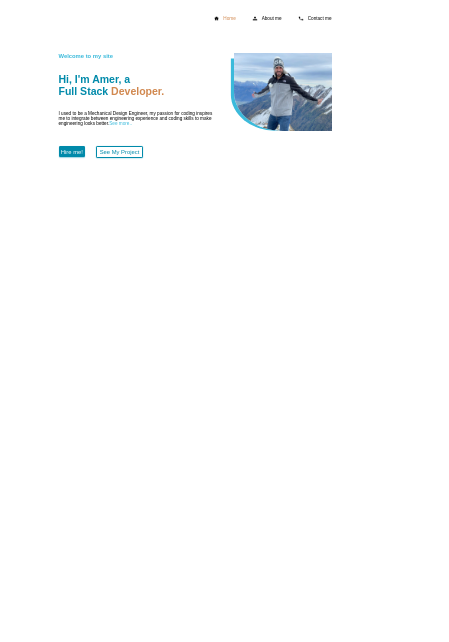
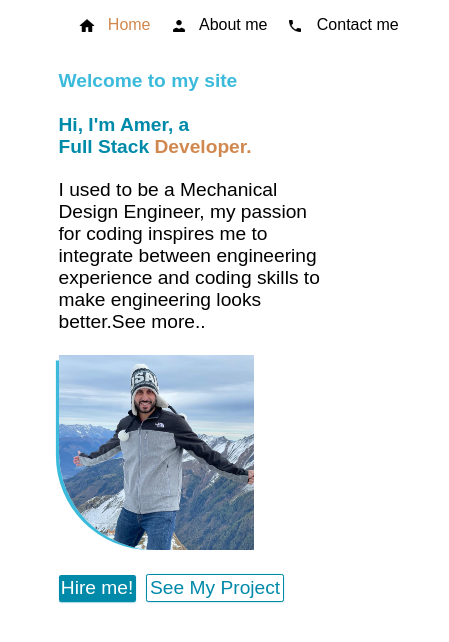
Before and after one commit to HallaqAmer/TAP_Careers, a plain HTML site: page index.html in a window 390 px wide. Shown: the whole page, 449 px wide, since content can reach past the window. Drawn offline with Linux system fonts and the light colour scheme.

Commit message:
Assignment

```diff
--- a/index.html
+++ b/index.html
@@ -4,178 +4,37 @@
     <meta charset="UTF-8">
     <meta name="viewport" content="width=device-width, initial-scale=1.0">
     <title>Amer Hallaq</title>
-    <style>
-
-        * {
-            padding: 0;
-            margin: 0;
-        }
-        body {
-            font-family:'Poppins', sans-serif;
-            color: black;
-            background-color: white;
-        }
-
-        .buttons, .main-section, nav ul {
-
-            margin-left: 15%;
-            margin-right: 15%;
-        }
-
-        nav {
-
-            width: 100%;
-
-        }
-
-        nav img {
-
-            width: 1.5vw;
-            height: 1.5vw;
-        }
-
-        nav ul {
-            display: flex;
-            justify-content: flex-end;
-            align-items: center;
-            list-style-type: none;
-            font-size: 1.2vw;
-            margin-top: 4%;
-            margin-bottom: 8%;
-        }
-
-        nav li {
-
-            margin-left: 6%;
-
-        }
-
-        a {
-            text-decoration: none;
-            color: black;
-        }
-
-        .home a, #title {
-            color: #D1884F;
-        }
-
-        .home, .person, .phone {
-            display: flex;
-            align-items: end;
-
-        }
-
-        .welcome, .introduction a {
-
-            color: #3BBADB;
-        }
-
-        .bio {
-            color: #008AAA;
-        }
-
-
-        .main-section {
-
-            display: flex;
-            align-items: top;
-            justify-content: space-between;
-
-        }
-
-        .content h1,h3,p {
-
-            padding-bottom: 8%;
-
-        }
-
-        .content h1 {
-            font-size: 2.7vw;
-        }
-
-        .content p {
-
-            font-size: 1.2vw;
-        }
-
-        .content h3 {
-
-        font-size: 1.5vw;
-        }
-
-        .photo img {
-            width: 25vw;
-            height: 20vw;
-            border-radius: 0 0 0 50%;
-            box-shadow: -1.5vw 0.7vw 0vw -0.7vw #3BBADB ;
-
-        }
-
-        .hire-btn {
-            color: white;
-            background-color:#008AAA;
-            border: none;
-            padding: .6033vw .6vw;
-            margin-right: 1.5vw;
-            box-shadow:  0px .2vw .3vw 0vw #8acbdb ;
-
-        }
-
-        .project-btn {
-            color: #008AAA;
-            background-color:white;
-            border: .1em solid #008AAA;
-            padding: .5vw .8vw;
-            box-shadow:  0px .05vw .3vw 0vw #8acbdb ;
-
-        }
-
-        .project-btn, .hire-btn {
-
-            font-size: 1.5vw;
-            border-radius: .3vw;
-            cursor: pointer;
-        }
-
-        .introduction {
-
-            width:90%;
-        }
-
-
-
-    </style>
+    <link rel="stylesheet" href="styles.css">
 </head>
 <body>
-
-    <nav class="main-nav">
-        <ul>
-            <li class="home"><img src="home.png" alt="home"><a href="#">&nbsp&nbsp Home</a></li>
-            <li class="person"><img src="person.png" alt="person"><a href="#">&nbsp&nbsp About me</a></li>
-            <li class="phone"><img src="phone.png" alt="phone"><a href="#">&nbsp&nbsp Contact me</a></li>
-        </ul>
-
-    </nav>
-    <article>
-        <section class="main-section">
-            <main class="content">
+    <div class="container">
+        <nav class="main-nav dropdown">
+            <ul class="dropdown-content">
+                <li class="home"><img src="home.png" alt="home"><a href="#">&nbsp&nbsp Home</a></li>
+                <li class="person"><img src="person.png" alt="person"><a href="#">&nbsp&nbsp About me</a></li>
+                <li class="phone"><img src="phone.png" alt="phone"><a href="#">&nbsp&nbsp Contact me</a></li>
+            </ul>
+        </nav>
+        <main class="main-section">
+            <section class="content">
                 <h3 class="welcome">Welcome to my site</h3>
-                <h1 class="bio">Hi, I'm Amer, a <br>Full Stack <span id="title">Developer.</span></h1>
-                <p class="introduction">I used to be a Mechanical Design Engineer, my passion for coding
+                <h1 class="header">Hi, I'm Amer, a <br>Full Stack <span id="title">Developer.</span></h1>
+                <p class="bio">I used to be a Mechanical Design Engineer, my passion for coding
                 inspires me to integrate between engineering experience and coding skills
                 to make engineering looks better.<a href="#">See more..</a>
                 </p>
-            </main>
+            </section>
             <figure class="photo">
                 <img src="amerhallaq.jpg" alt="photo">
             </figure>
-        </section>
-
-        <summary class="buttons">
+        </main>
+        <div class="buttons">
             <button class="hire-btn">Hire me!</button>
             <button class="project-btn">See My Project</button>
-        </summary>
+        </div>
 
-    </article>
+
+    </div>
+
 </body>
 </html>
--- /dev/null
+++ b/styles.css
@@ -0,0 +1,226 @@
+:root {
+    --brown: #D1884F;
+    --blue: #008AAA;
+    --light: #3BBADB;
+  }
+
+* {
+    padding: 0;
+    margin: 0;
+    box-sizing: border-box;
+}
+body {
+    font-family:'Poppins', sans-serif;
+    color: black;
+    background-color: white;
+}
+
+.buttons, .main-section, .main-nav ul {
+
+    margin-left: 15%;
+    margin-right: 15%;
+}
+
+.main-nav {
+
+    width: 100%;
+
+}
+
+.main-nav img {
+
+    width: 1.5vw;
+    height: 1.5vw;
+}
+
+.main-nav ul {
+    display: flex;
+    justify-content: flex-end;
+    align-items: center;
+    list-style-type: none;
+    font-size: 1.2vw;
+    margin-top: 4%;
+    margin-bottom: 8%;
+}
+
+.main-nav li {
+
+    margin-left: 6%;
+
+}
+
+a {
+    text-decoration: none;
+    color: black;
+}
+
+.home a, #title {
+    color: var(--brown);
+}
+
+.home, .person, .phone {
+    display: flex;
+    align-items: end;
+
+}
+
+.welcome, .introduction a {
+
+    color: var(--light);
+}
+
+.header {
+    color: var(--blue);
+}
+
+
+.main-section {
+
+    display: flex;
+    align-items: top;
+    justify-content: space-between;
+
+}
+
+.content h1,h3,p {
+
+    padding-bottom: 8%;
+
+}
+
+.header {
+    font-size: 2.5vw;
+}
+
+.bio {
+
+    font-size: 1.3vw;
+}
+
+.welcome {
+
+font-size: 1.4vw;
+}
+
+.photo img {
+    width: 25vw;
+    height: 20vw;
+    border-radius: 0 0 0 50%;
+    box-shadow: -1.5vw 0.7vw 0vw -0.7vw var(--light) ;
+    object-fit: cover;
+
+}
+
+.hire-btn {
+    color: white;
+    background-color:var(--blue);
+    border: none;
+    padding: .6033vw .6vw;
+    margin-right: 1.5vw;
+    box-shadow:  0px .2vw .3vw 0vw #8acbdb ;
+
+}
+
+.project-btn {
+    color: var(--blue);
+    background-color:white;
+    border: .1em solid var(--blue);
+    padding: .5vw .8vw;
+    box-shadow:  0px .05vw .3vw 0vw #8acbdb ;
+
+}
+
+.project-btn, .hire-btn {
+
+    font-size: 1.3vw;
+    border-radius: .3vw;
+    cursor: pointer;
+}
+
+.introduction {
+
+    width:90%;
+}
+
+
+@media (max-width: 735px) {
+
+    .container {
+        width: 100%;
+        margin: auto;
+    }
+
+    .main-nav ul {
+        display: flex;
+        justify-content: flex-start;
+        flex-wrap: wrap;
+        width: 100%;
+
+    }
+
+    .main-nav li {
+
+        font-size: 1rem;
+        margin-left: 0;
+        padding-bottom: 5px;
+        padding-left: 20px;
+
+    }
+    .main-nav img {
+
+        width: 1rem;
+        height: 1rem;
+    }
+
+    .main-section {
+
+        display: block;
+  }
+
+  .bio, .header, .welcome {
+    font-size: 1.2rem;
+}
+
+.photo img {
+
+    width: 50vw;
+    height: 50vw;
+
+}
+
+.project-btn, .hire-btn {
+
+    font-size: 1.2rem;
+    border-radius: .6vw;
+    margin-top: 20px;
+
+}
+}
+
+@media (min-width: 736px) and (max-width: 1024px) {
+
+
+    .main-nav li, .project-btn, .hire-btn, .bio, .header, .welcome  {
+
+        font-size: 1.3rem;
+    }
+
+    .main-nav img {
+
+        width: 1.25rem;
+        height: 1.25rem;
+    }
+
+    .photo img {
+
+        width: 30vw;
+        height: 30vw;
+    }
+
+    .main-section {
+
+        gap: 30px;
+    }
+
+
+}
```
Also changed, not shown: question2.js (+25 -2 lines).
